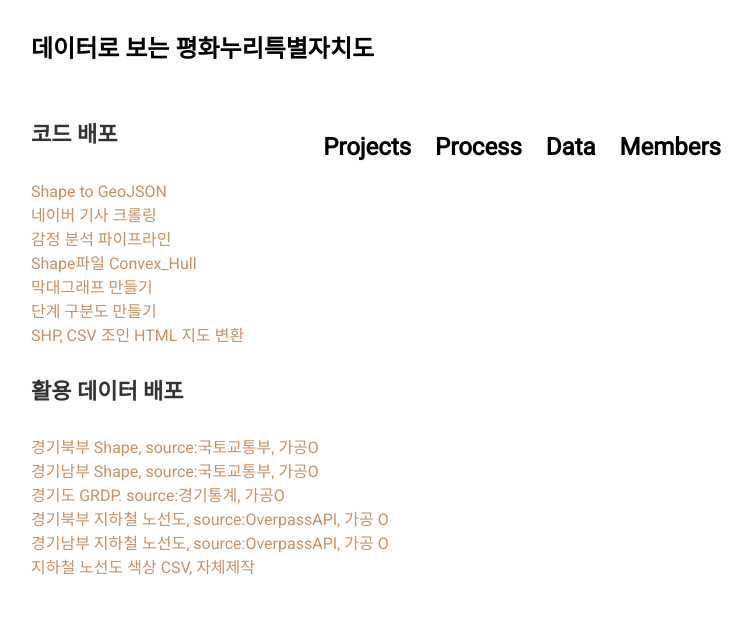
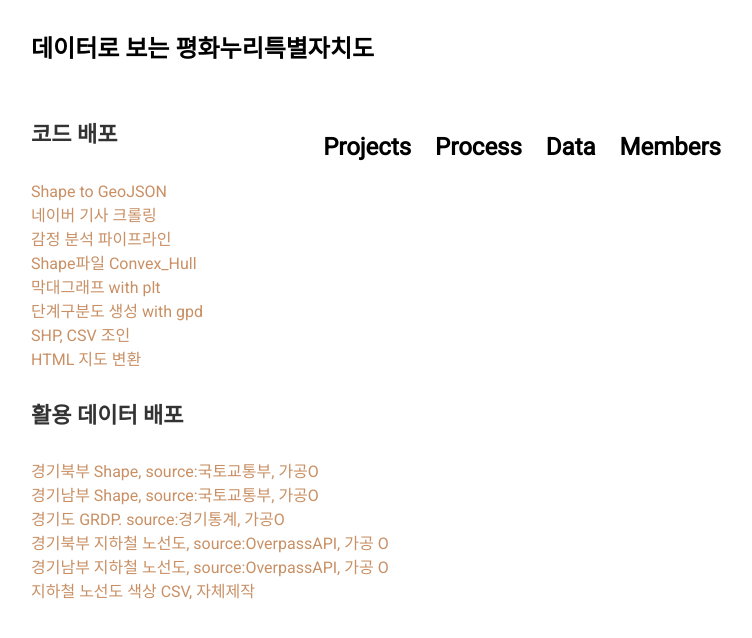
Before and after one commit to jinuew/SICM2002-6, a Jekyll site: the page built from pages/about.md, in a window 1280 px wide. Shown: the top 638 px of the page, without its empty margins (264-1016 px from the left). Built offline with Jekyll 4.4.1, drawn with Linux system fonts in a browser that asks for light colours; nearby versions of some CDN libraries.

Commit message:
Update about.md

```diff
--- a/pages/about.md
+++ b/pages/about.md
@@ -10,9 +10,9 @@ permalink: /about
 [네이버 기사 크롤링](https://github.com/jinuew/sicm2002-6/blob/main/assets/Code/네이버기사 크롤링.ipynb)<br>
 [감정 분석 파이프라인](https://github.com/jinuew/sicm2002-6/blob/main/assets/Code/감정분석 코드.ipynb)<br>
 [Shape파일 Convex_Hull](https://github.com/jinuew/sicm2002-6/blob/main/assets/Code/Convex_Hull.ipynb)<br>
-[막대그래프 만들기](https://github.com/jinuew/sicm2002-6/blob/main/assets/Code/GRDP.ipynb)<br>
-[단계 구분도 만들기](https://github.com/jinuew/sicm2002-6/blob/main/assets/Code/GRDP단계구분.ipynb)<br>
-[SHP, CSV 조인](https://github.com/jinuew/sicm2002-6/blob/main/assets/Code/shp와csv조인.ipynb)
+[막대그래프 with plt](https://github.com/jinuew/sicm2002-6/blob/main/assets/Code/GRDP.ipynb)<br>
+[단계구분도 생성 with gpd](https://github.com/jinuew/sicm2002-6/blob/main/assets/Code/GRDP단계구분도.ipynb)<br>
+[SHP, CSV 조인](https://github.com/jinuew/sicm2002-6/blob/main/assets/Code/shp와csv조인.ipynb)<br>
 [HTML 지도 변환](https://github.com/jinuew/sicm2002-6/blob/main/assets/Code/Geojson_to_html.ipynb)
 
 #### 활용 데이터 배포
```
